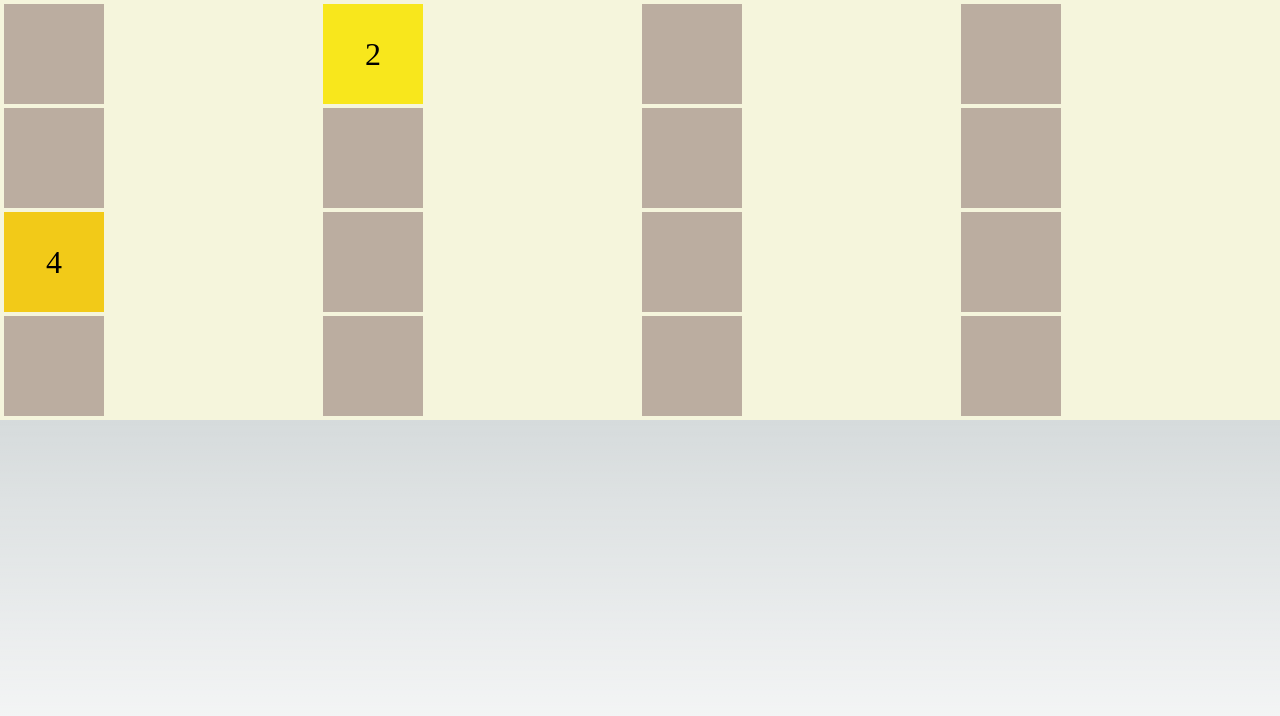
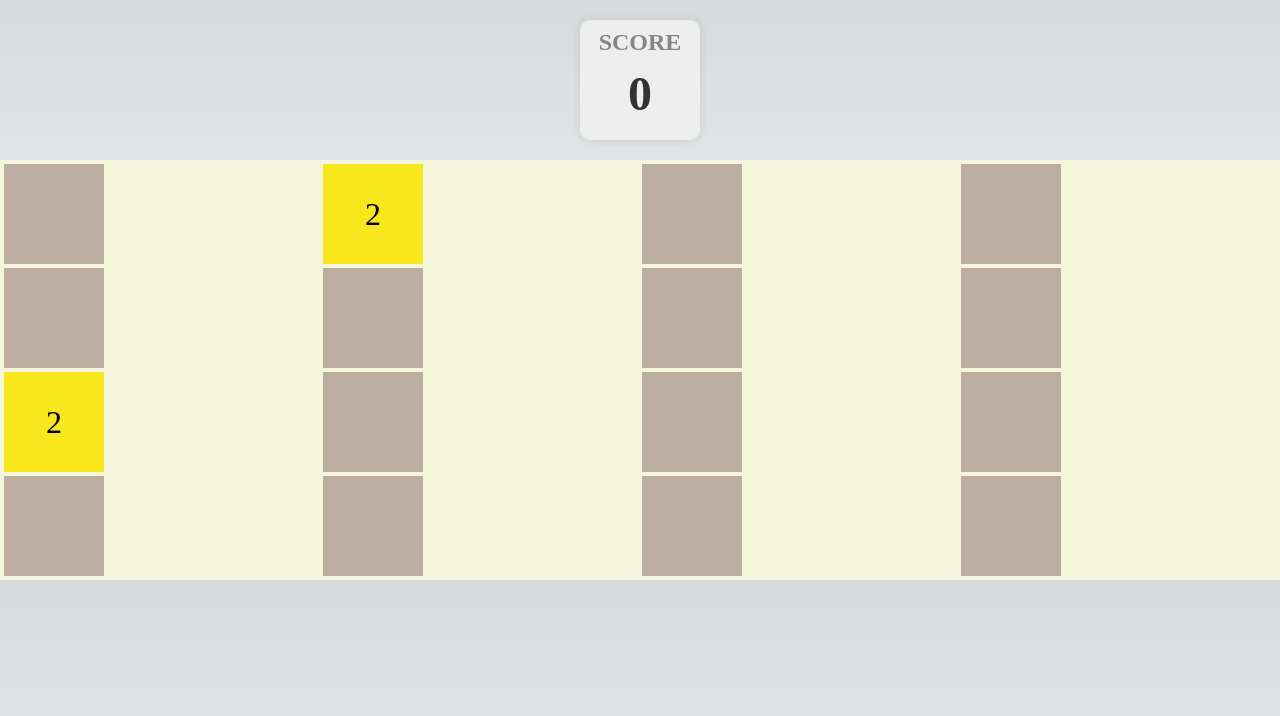
Before and after one commit to Sujeong-Baek/2048Game, a Next.js app: page /board in a window 1280 px wide. Shown: the top 716 px of the page. Built offline with nearby package versions, Linux system fonts and the light colour scheme.

Commit message:
Add score display and styling to the game board page

```diff
--- a/src/pages/_app.js
+++ b/src/pages/_app.js
@@ -1,6 +1,9 @@
 import '@/styles/globals.css'
 import '@/styles/board.css'
 import '@/styles/tile.css'
+import '@/styles/score-value.css'
+import '@/styles/score-label.css'
+import '@/styles/score-container.css'
 
 export default function App({ Component, pageProps }) {
   return <Component {...pageProps} />
--- a/src/pages/board.js
+++ b/src/pages/board.js
@@ -9,6 +9,8 @@ export default function Board() {
     0, 0, 0, 0,
   ]);
 
+  const [score, setScore] = useState(0);
+
   useEffect(() => {
     let tiles = boardTiles;
     tiles = updateTileNumber(tiles);
@@ -17,7 +19,7 @@ export default function Board() {
   }, []);
 
   function updateTileNumber(tiles) {
-    const number = Math.random() < 0.5 ? 2 : 4;
+    const number = Math.random() < 0.7 ? 2 : 4;
     let r = 0;
     let c = 0;
     do {
@@ -29,8 +31,10 @@ export default function Board() {
     return newBoardTiles;
   }
 
+
   function push_left() {
     let isTileMoved = false;
+    let newScore = 0;
     for (let row=0; row<4; row++) {
       let compare_num = 0;
       let pos = 0;
@@ -45,23 +49,25 @@ export default function Board() {
           if (col !== pos) {
             isTileMoved = true;
           }
-          pos += 1;
+          pos ++;
         } else if (compare_num === boardTiles[4*row + col]){
           boardTiles[4*row + pos -1] = compare_num*2;
           boardTiles[4*row + col] = 0;
+          newScore += compare_num * 2;
           compare_num = 0;
           isTileMoved = true;
-          pos++;
         }
       }
     }
       if (isTileMoved) {
         setBoardTiles(updateTileNumber([...boardTiles]));
+        setScore(score+newScore);
       }
   }
 
   function push_down() {
     let isTileMoved = false;
+    let newScore = 0;
     for (let col = 0; col < 4; col++) {
       let compare_num = 0;
       let pos = 3;
@@ -80,19 +86,21 @@ export default function Board() {
         } else if (compare_num === boardTiles[4 * row + col]) {
           boardTiles[4 * (pos + 1) + col] = compare_num * 2;
           boardTiles[4 * row + col] = 0;
+          newScore += compare_num * 2;
           compare_num = 0;
           isTileMoved = true;
-          pos--;
         }
       }
     }
     if (isTileMoved) {
       setBoardTiles(updateTileNumber([...boardTiles]));
+      setScore(score+newScore);
     }
 }
 
   function push_right() {
     let isTileMoved = false;
+    let newScore = 0;
     for (let row = 0; row < 4; row++) {
       let compare_num = 0;
       let pos = 3;
@@ -111,19 +119,21 @@ export default function Board() {
         } else if (compare_num === boardTiles[4 * row + col]) {
             boardTiles[4 * row + pos + 1] = compare_num * 2;
             boardTiles[4 * row + col] = 0;
+            newScore += compare_num * 2;
             compare_num = 0;
             isTileMoved = true;
-            pos--;
         }
       }
     }
     if (isTileMoved) {
       setBoardTiles(updateTileNumber([...boardTiles]));
+      setScore(score+newScore);
     }
   }
 
   function push_up() {
     let isTileMoved = false;
+    let newScore = 0;
     for (let col = 0; col < 4; col++) {
       let compare_num = 0;
       let pos = 0;
@@ -142,14 +152,15 @@ export default function Board() {
         } else if (compare_num === boardTiles[4 * row + col]) {
             boardTiles[4 * (pos - 1) + col] = compare_num * 2;
             boardTiles[4 * row + col] = 0;
+            newScore += compare_num * 2;
             compare_num = 0;
             isTileMoved = true;
-            pos++;
         }
       }
     }
     if (isTileMoved) {
       setBoardTiles(updateTileNumber([...boardTiles]));
+      setScore(score+newScore);
     }
   }
 
@@ -167,6 +178,10 @@ export default function Board() {
 
   return (
     <div  onKeyDown={handleKeyDown} tabIndex="0">
+      <div className="score-container">
+      <div className="score-label">SCORE</div>
+      <div className="score-value">{score}</div>
+      </div>
       <div className="board">
       {boardTiles.map((tile,index) => (
         <Tile number={tile} key={index} />
--- a/src/pages/tile.js
+++ b/src/pages/tile.js
@@ -14,7 +14,7 @@ const num2colors = new Map([
 ]);
 
 export default function Tile({ number }) {
-  const [r, g, b] = num2colors.get(number);
+  const [r, g, b] = num2colors.get(number) || [0, 0, 0];
   const style = { backgroundColor: `rgb(${r}, ${g}, ${b})` };
   return (
     <div className="tile" style={style}>
--- /dev/null
+++ b/src/styles/score-container.css
@@ -0,0 +1,18 @@
+.score-container {
+  display: flex;
+  flex-direction: column;
+  align-items: center;
+  justify-content: center;
+  width: 120px;
+  height: 120px;
+  background-color: #eee;
+  border-radius: 10px;
+  box-shadow: 0px 0px 10px rgba(0, 0, 0, 0.1);
+  font-size: 2rem;
+  font-weight: bold;
+  color: #333;
+  text-align: center;
+  margin: 20px auto;
+  padding: 20px;
+  position: relative;
+}
--- /dev/null
+++ b/src/styles/score-label.css
@@ -0,0 +1,4 @@
+.score-label {
+  font-size: 24px;
+  color: rgb(138, 133, 133);
+}
--- /dev/null
+++ b/src/styles/score-value.css
@@ -0,0 +1,5 @@
+.score-value {
+  margin: 10px;
+  font-size: 48px;
+  color: #333;
+}
```
